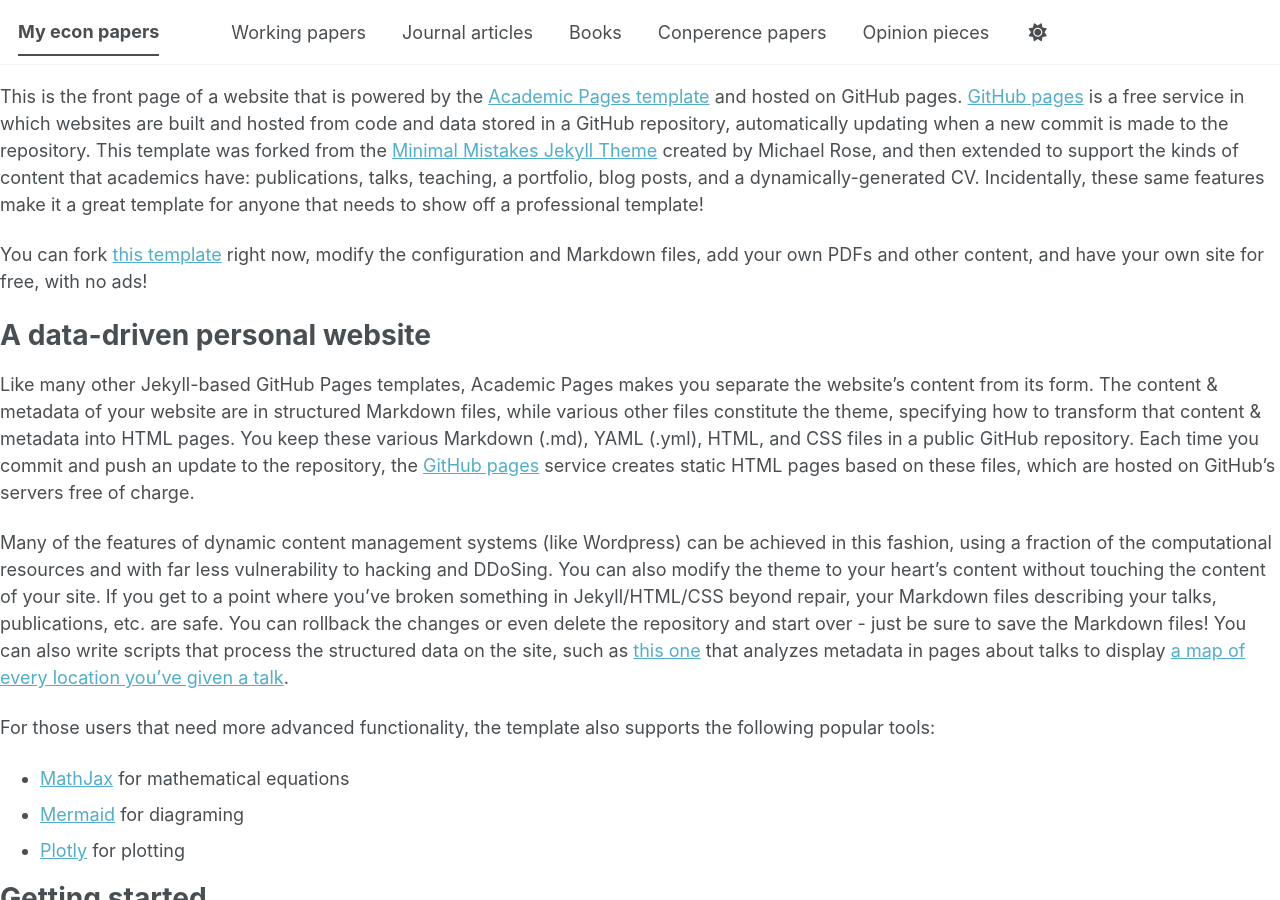
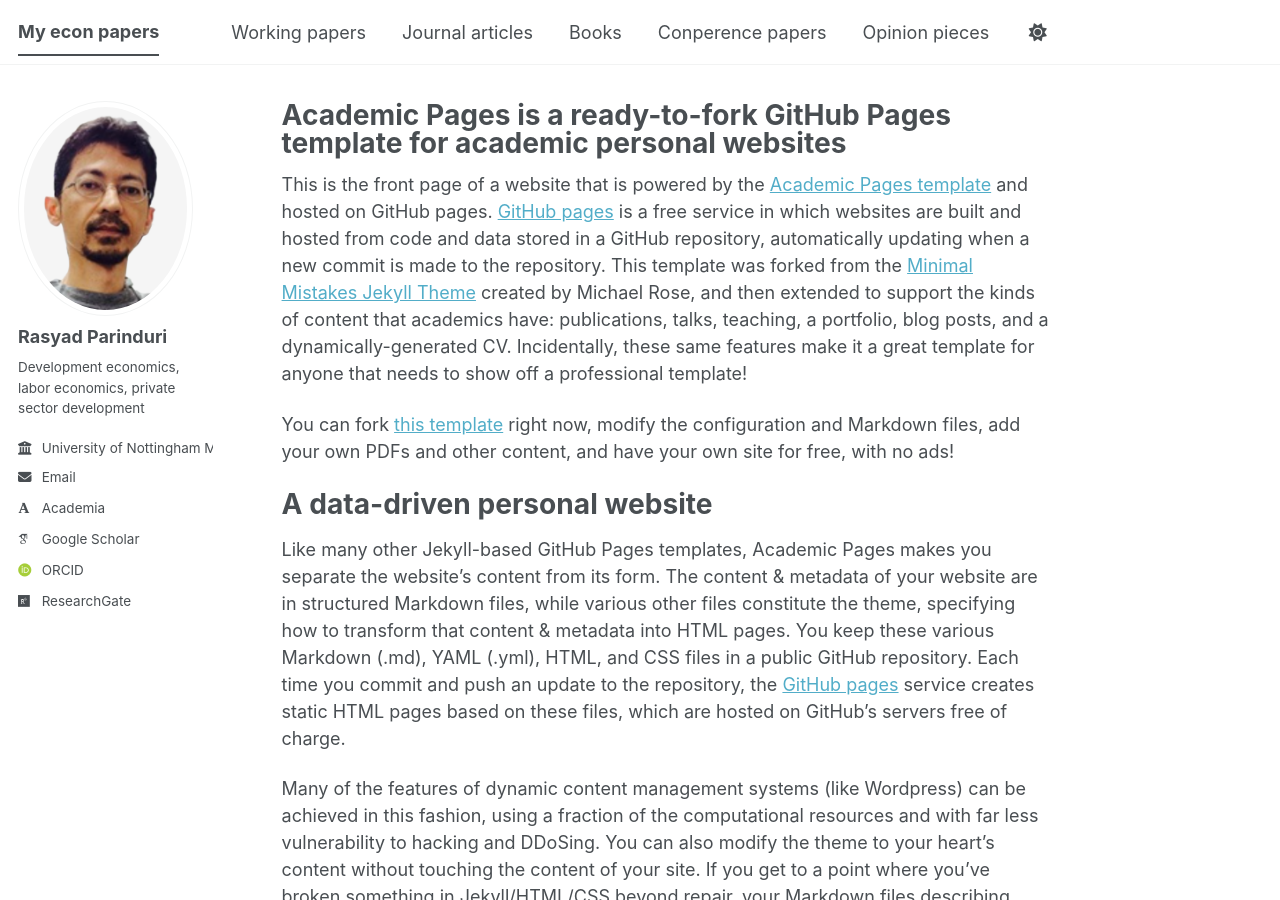
Before and after one commit to rasyadparinduri/rasyadparinduri.github.io, a Jekyll site: the page built from _pages/about.md, in a window 1280 px wide and 900 px high. Built offline with Jekyll 4.4.1, drawn with Linux system fonts in a browser that asks for light colours; some web fonts are replaced; a script bundle is joined from its source files by our own code; library files that are not in the unit come from our copies; part of the change alters nothing that is shown.

```diff
--- a/_pages/about.md
+++ b/_pages/about.md
@@ -5,8 +5,6 @@ author_profile: true
 redirect_from:
   - /about/
   - /about.html
-layout: default
-title: Home
 ---
 
 This is the front page of a website that is powered by the [Academic Pages template](https://github.com/academicpages/academicpages.github.io) and hosted on GitHub pages. [GitHub pages](https://pages.github.com) is a free service in which websites are built and hosted from code and data stored in a GitHub repository, automatically updating when a new commit is made to the repository. This template was forked from the [Minimal Mistakes Jekyll Theme](https://mmistakes.github.io/minimal-mistakes/) created by Michael Rose, and then extended to support the kinds of content that academics have: publications, talks, teaching, a portfolio, blog posts, and a dynamically-generated CV. Incidentally, these same features make it a great template for anyone that needs to show off a professional template!
```
